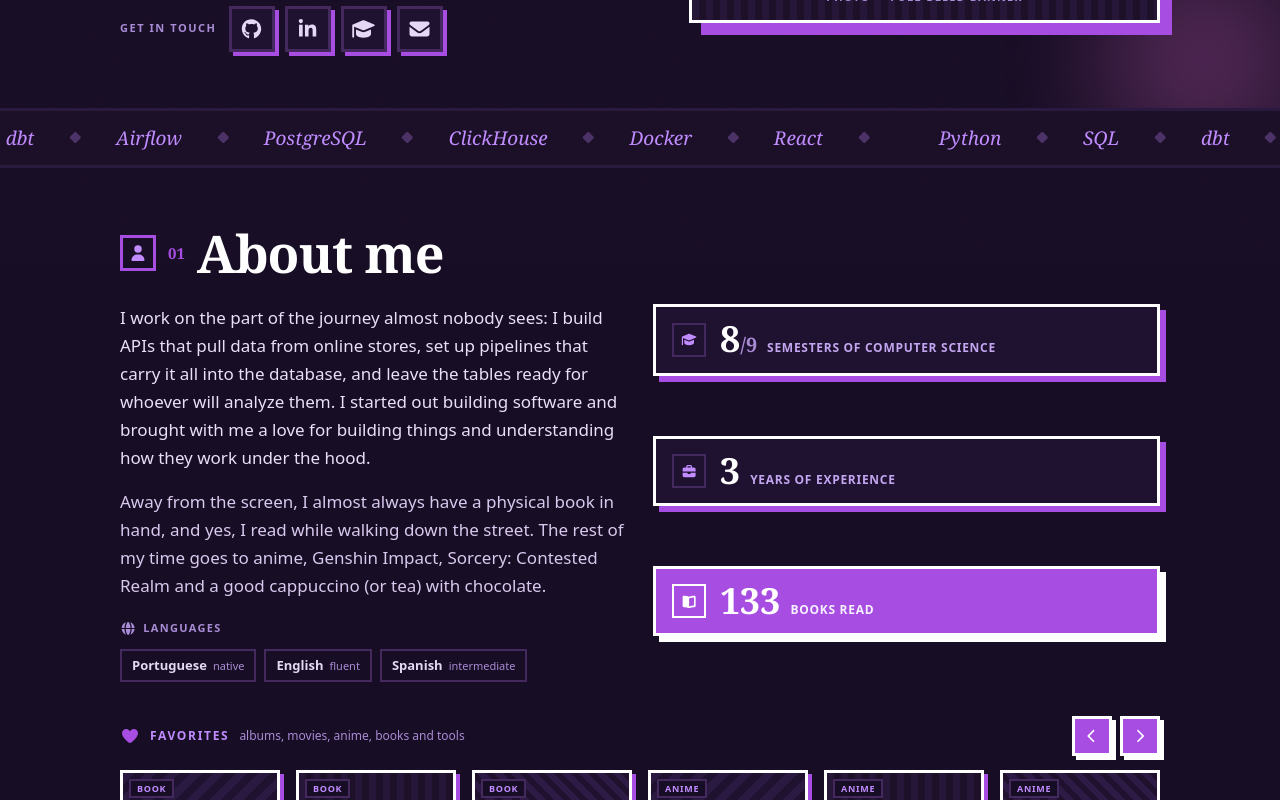
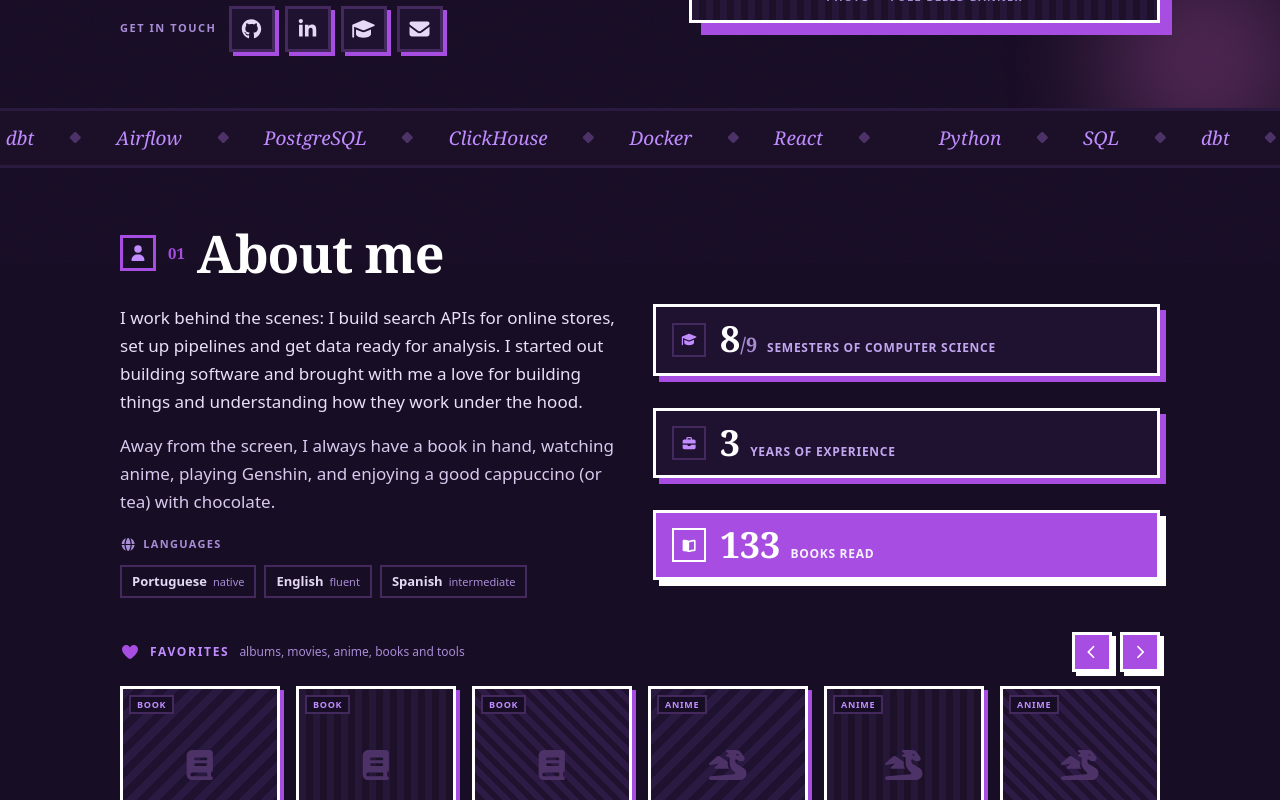
Before and after one commit to cunhanai/cunhanai, a React (Vite) app in the folder portfolio/: page / in a window 1280 px wide. Shown: the part 537-1337 px from the top of the page. Built offline with nearby package versions, Linux system fonts and the light colour scheme.

Commit message:
Sobre mim: textos mais curtos (PT/EN)
Co-Authored-By: Claude Opus 5.5 <noreply@anthropic.com>
Claude-Session: https://claude.ai/code/session_015sHk1CQwBTbvDpGbsne1i5

```diff
--- a/portfolio/src/data/home.ts
+++ b/portfolio/src/data/home.ts
@@ -139,9 +139,9 @@ export const HOME: Record<Lang, HomeDict> = {
     photoSlot: "foto — banner full-bleed",
     aboutTitle: "Sobre mim",
     aboutP1:
-      "Trabalho na parte do caminho que quase ninguém vê: crio APIs que buscam dados de lojas online, monto pipelines que levam tudo até o banco de dados e deixo as tabelas prontas para quem vai analisar. Comecei desenvolvendo sistemas e trouxe de lá o gosto por construir e por entender como as coisas funcionam por dentro.",
+      "Trabalho nos bastidores: crio APIs de busca em lojas online, monto pipelines e deixo os dados prontos para análise. Comecei desenvolvendo sistemas e trouxe o gosto por construir e por entender como as coisas funcionam por dentro.",
     aboutP2:
-      "Longe da tela, estou quase sempre com um livro na mão, e sim, leio até andando na rua. O resto do tempo se divide entre animes, Genshin Impact, Sorcery: Contested Realm e um bom cappuccino (ou chá) com chocolate.",
+      "Longe da tela, estou sempre com um livro na mão, assistindo animes, jogando Genshin, e tomando um bom cappuccino (ou chá) com chocolate.",
     langsLabel: "Idiomas",
     langs: [
       { name: "Português", level: "nativo" },
@@ -261,9 +261,9 @@ export const HOME: Record<Lang, HomeDict> = {
     photoSlot: "photo — full-bleed banner",
     aboutTitle: "About me",
     aboutP1:
-      "I work on the part of the journey almost nobody sees: I build APIs that pull data from online stores, set up pipelines that carry it all into the database, and leave the tables ready for whoever will analyze them. I started out building software and brought with me a love for building things and understanding how they work under the hood.",
+      "I work behind the scenes: I build search APIs for online stores, set up pipelines and get data ready for analysis. I started out building software and brought with me a love for building things and understanding how they work under the hood.",
     aboutP2:
-      "Away from the screen, I almost always have a physical book in hand, and yes, I read while walking down the street. The rest of my time goes to anime, Genshin Impact, Sorcery: Contested Realm and a good cappuccino (or tea) with chocolate.",
+      "Away from the screen, I always have a book in hand, watching anime, playing Genshin, and enjoying a good cappuccino (or tea) with chocolate.",
     langsLabel: "Languages",
     langs: [
       { name: "Portuguese", level: "native" },
```
